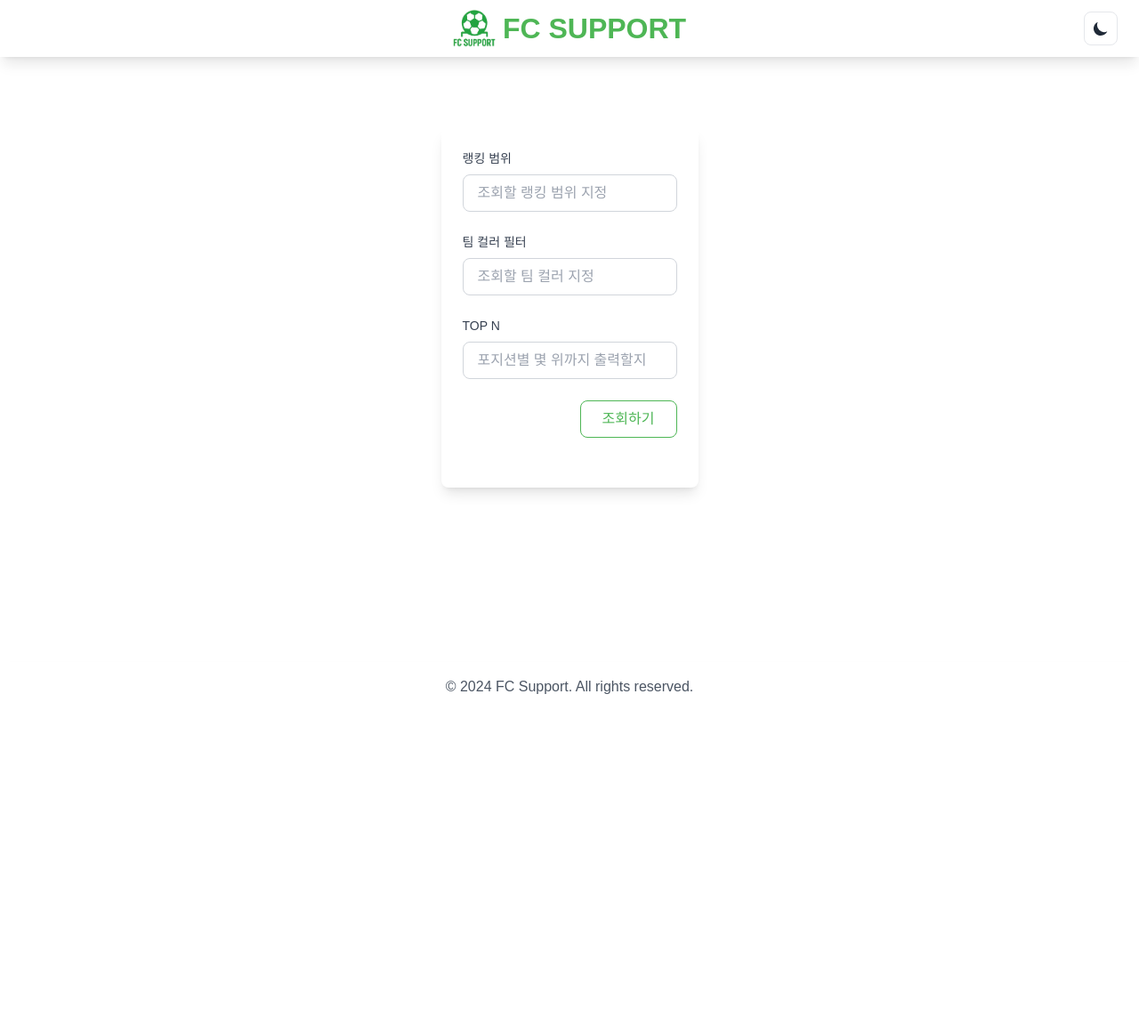
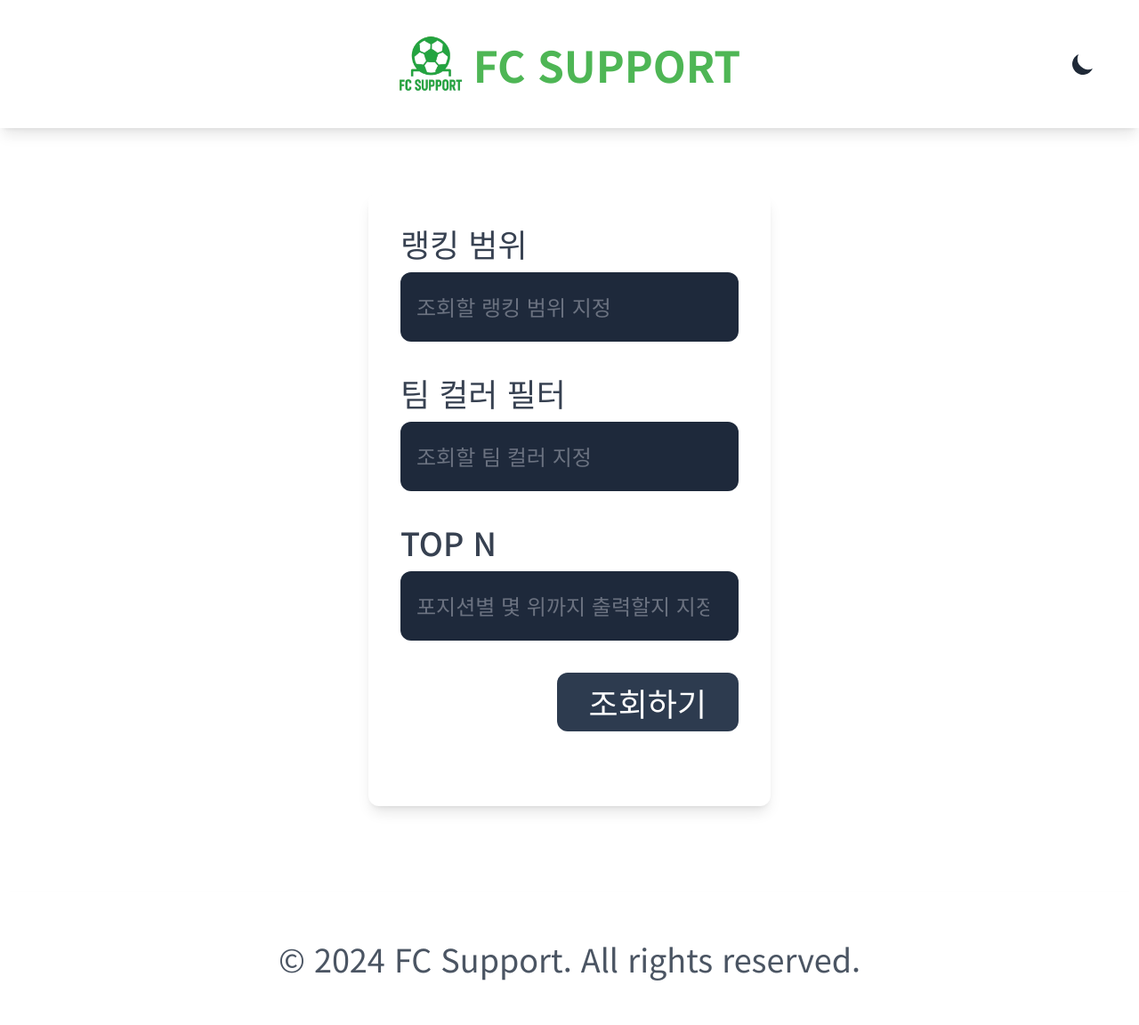
Before and after one commit to KinngH0/fc-support, a Flask app: page /search/pick-rate in a window 1280 px wide. Shown: the whole page at 89% size. Before the commit the page ends 780 px from the top, so only its background shows below. Run offline with Flask 3, Linux system fonts and the light colour scheme; some libraries are stand-ins or nearby versions; some web fonts are replaced.

Commit message:
style: 컨테이너와 카드 크기 통일 및 디자인 일관성 개선

```diff
--- a/static/css/style.css
+++ b/static/css/style.css
@@ -1,12 +1,170 @@
-/* Custom styles */
+@import url('https://fonts.googleapis.com/css2?family=Noto+Sans+KR:wght@400;500;700&display=swap');
+@font-face {
+    font-family: 'Hakgyoansim Chilpanjiugae';
+    src: url('../fonts/HakgyoansimChilpanjiugae.ttf') format('truetype');
+}
+
+:root {
+    --primary-color: rgb(78, 182, 85);
+    --dark-bg: #1E293B;
+    --dark-card: #2D3B4F;
+    --dark-hover: #374357;
+}
+
+* {
+    margin: 0;
+    padding: 0;
+    box-sizing: border-box;
+    font-family: 'Hakgyoansim Chilpanjiugae', 'Noto Sans KR', sans-serif;
+    font-size: 1.5rem;
+}
+
+body {
+    min-height: 100vh;
+    background-color: #f3f4f6;
+    color: #1f2937;
+    transition: background-color 0.3s, color 0.3s;
+}
+
+body.dark {
+    background-color: var(--dark-bg);
+    color: #e5e7eb;
+}
+
 .container {
     max-width: 1200px;
+    margin: 0 auto;
+    padding: 3rem;
 }
 
-/* Responsive navigation */
+/* Navigation */
+nav {
+    background-color: white;
+    padding: 1rem 0;
+    box-shadow: 0 2px 4px rgba(0, 0, 0, 0.1);
+}
+
+nav.dark {
+    background-color: var(--dark-card);
+}
+
+.nav-container {
+    display: flex;
+    justify-content: space-between;
+    align-items: center;
+    max-width: 1200px;
+    margin: 0 auto;
+    padding: 0 1rem;
+}
+
+.logo {
+    display: flex;
+    align-items: center;
+    gap: 1rem;
+    text-decoration: none;
+    color: inherit;
+}
+
+.logo img {
+    height: 3rem;
+}
+
+.logo span {
+    font-size: 2rem;
+    font-weight: bold;
+    color: var(--primary-color);
+}
+
+/* Cards */
+.card {
+    background-color: white;
+    border-radius: 0.5rem;
+    padding: 1.5rem;
+    margin-bottom: 1.5rem;
+    box-shadow: 0 4px 6px rgba(0, 0, 0, 0.1);
+    transition: transform 0.3s, box-shadow 0.3s;
+    width: 100%;
+    max-width: 1200px;
+    margin: 0 auto;
+}
+
+.card.dark {
+    background-color: var(--dark-card);
+}
+
+.card:hover {
+    transform: scale(1.02);
+    box-shadow: 0 6px 8px rgba(0, 0, 0, 0.15);
+}
+
+.card h2 {
+    color: var(--primary-color);
+    margin-bottom: 1rem;
+    font-size: 1.5rem;
+}
+
+/* Forms */
+input[type="text"],
+input[type="number"] {
+    width: 100%;
+    padding: 0.75rem;
+    background-color: var(--dark-bg);
+    color: white;
+    border: none;
+    border-radius: 0.5rem;
+    font-size: 1rem;
+}
+
+input[type="text"]:focus,
+input[type="number"]:focus {
+    outline: none;
+    box-shadow: 0 0 0 2px var(--primary-color);
+}
+
+button {
+    background-color: var(--dark-card);
+    color: white;
+    padding: 0.75rem 1.5rem;
+    border: none;
+    border-radius: 0.5rem;
+    cursor: pointer;
+    transition: background-color 0.3s;
+}
+
+button:hover {
+    background-color: var(--dark-hover);
+}
+
+/* Footer */
+footer {
+    background-color: white;
+    padding: 1rem 0;
+    text-align: center;
+    margin-top: auto;
+}
+
+footer.dark {
+    background-color: var(--dark-card);
+}
+
+/* Responsive Design */
 @media (max-width: 768px) {
-    .nav-links {
-        display: none;
+    .nav-container {
+        flex-direction: column;
+        gap: 1rem;
+    }
+
+    .logo {
+        flex-direction: column;
+        text-align: center;
+    }
+
+    .logo img {
+        height: 2.5rem;
+    }
+
+    .logo span {
+        font-size: 1.5rem;
     }
 }
 
--- a/templates/search/pick_rate.html
+++ b/templates/search/pick_rate.html
@@ -1,47 +1,47 @@
 {% extends "layout.html" %}
 
 {% block content %}
-<main class="container mx-auto px-12 py-16">
+<main class="container mx-auto px-12 py-16 text-lg">
     <div class="bg-white dark:bg-[#1E293B] rounded-lg shadow-lg p-6">
         <form id="pickRateForm" class="space-y-6">
             <div class="space-y-2">
-                <label for="rankRange" class="block text-sm font-medium text-gray-700 dark:text-gray-300">랭킹 범위</label>
+                <label for="rankRange" class="block font-medium text-gray-700 dark:text-gray-300">랭킹 범위</label>
                 <input type="number"
                        id="rankRange"
                        name="rankRange"
                        max="10000"
                        min="1"
                        placeholder="조회할 랭킹 범위 지정"
-                       class="w-full px-4 py-2 border border-gray-300 dark:border-gray-600 rounded-lg focus:outline-none focus:border-[rgb(78,182,85)] dark:focus:border-[rgb(78,182,85)] dark:bg-[#2D3B4F] dark:text-white placeholder-gray-400 dark:placeholder-gray-500">
+                       class="w-full px-4 py-2 bg-[#1E293B] text-white border-0 rounded-lg focus:outline-none focus:ring-2 focus:ring-[rgb(78,182,85)] placeholder-gray-500">
             </div>
 
             <div class="space-y-2">
-                <label for="teamColor" class="block text-sm font-medium text-gray-700 dark:text-gray-300">팀 컬러 필터</label>
+                <label for="teamColor" class="block font-medium text-gray-700 dark:text-gray-300">팀 컬러 필터</label>
                 <input type="text"
                        id="teamColor"
                        name="teamColor"
                        list="teamColorList"
                        placeholder="조회할 팀 컬러 지정"
-                       class="w-full px-4 py-2 border border-gray-300 dark:border-gray-600 rounded-lg focus:outline-none focus:border-[rgb(78,182,85)] dark:focus:border-[rgb(78,182,85)] dark:bg-[#2D3B4F] dark:text-white placeholder-gray-400 dark:placeholder-gray-500">
+                       class="w-full px-4 py-2 bg-[#1E293B] text-white border-0 rounded-lg focus:outline-none focus:ring-2 focus:ring-[rgb(78,182,85)] placeholder-gray-500">
                 <datalist id="teamColorList">
                     <option value="">전체</option>
                 </datalist>
             </div>
 
             <div class="space-y-2">
-                <label for="topN" class="block text-sm font-medium text-gray-700 dark:text-gray-300">TOP N</label>
+                <label for="topN" class="block font-medium text-gray-700 dark:text-gray-300">TOP N</label>
                 <input type="number"
                        id="topN"
                        name="topN"
                        max="10"
                        min="1"
                        placeholder="포지션별 몇 위까지 출력할지 지정"
-                       class="w-full px-4 py-2 border border-gray-300 dark:border-gray-600 rounded-lg focus:outline-none focus:border-[rgb(78,182,85)] dark:focus:border-[rgb(78,182,85)] dark:bg-[#2D3B4F] dark:text-white placeholder-gray-400 dark:placeholder-gray-500">
+                       class="w-full px-4 py-2 bg-[#1E293B] text-white border-0 rounded-lg focus:outline-none focus:ring-2 focus:ring-[rgb(78,182,85)] placeholder-gray-500">
             </div>
 
             <div class="flex justify-end">
                 <button type="submit"
-                        class="px-6 py-2 bg-white hover:bg-gray-100 dark:bg-[#2D3B4F] dark:hover:bg-[#374357] text-[rgb(78,182,85)] border border-[rgb(78,182,85)] rounded-lg transition-colors">
+                        class="px-6 py-2 bg-[#2D3B4F] hover:bg-[#374357] text-white rounded-lg transition-colors">
                     조회하기
                 </button>
             </div>
```
